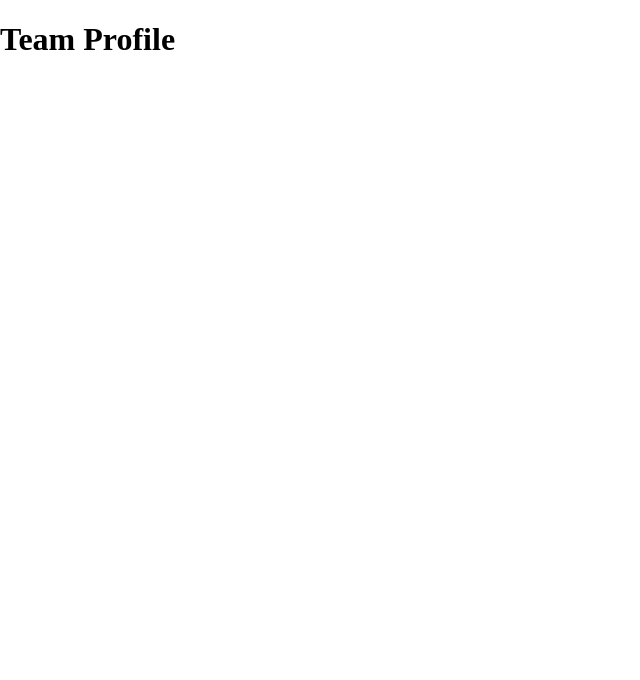
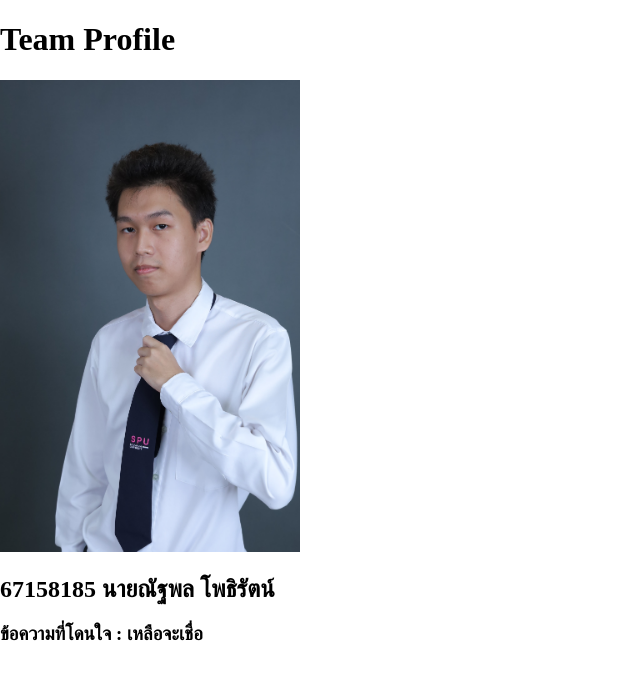
Before and after one commit to EzLeoPop/profileTeam, a plain HTML site: page index.html in a window 1280 px wide. Shown: the whole page, without its empty margins (0-640 px from the left). Drawn offline with Linux system fonts and the light colour scheme.

Commit message:
67158185 นายณัฐพล โพธิรัตน์

```diff
--- a/index.html
+++ b/index.html
@@ -22,7 +22,9 @@
 
             </div>
             <div class="person-3 person">
-
+                <img src="/profileTeam/stdempimg.jpeg" alt="" class="imgperson-3" style="width: 300px;"><br>
+                <h2>67158185 นายณัฐพล โพธิรัตน์</h2>
+                <h3>ข้อความที่โดนใจ : เหลือจะเชื่อ<h3>
             </div>
             <div class="person-4 person">
 
```
Also changed, not shown: stdempimg.jpeg (added), style.css (line endings or trailing spaces).
